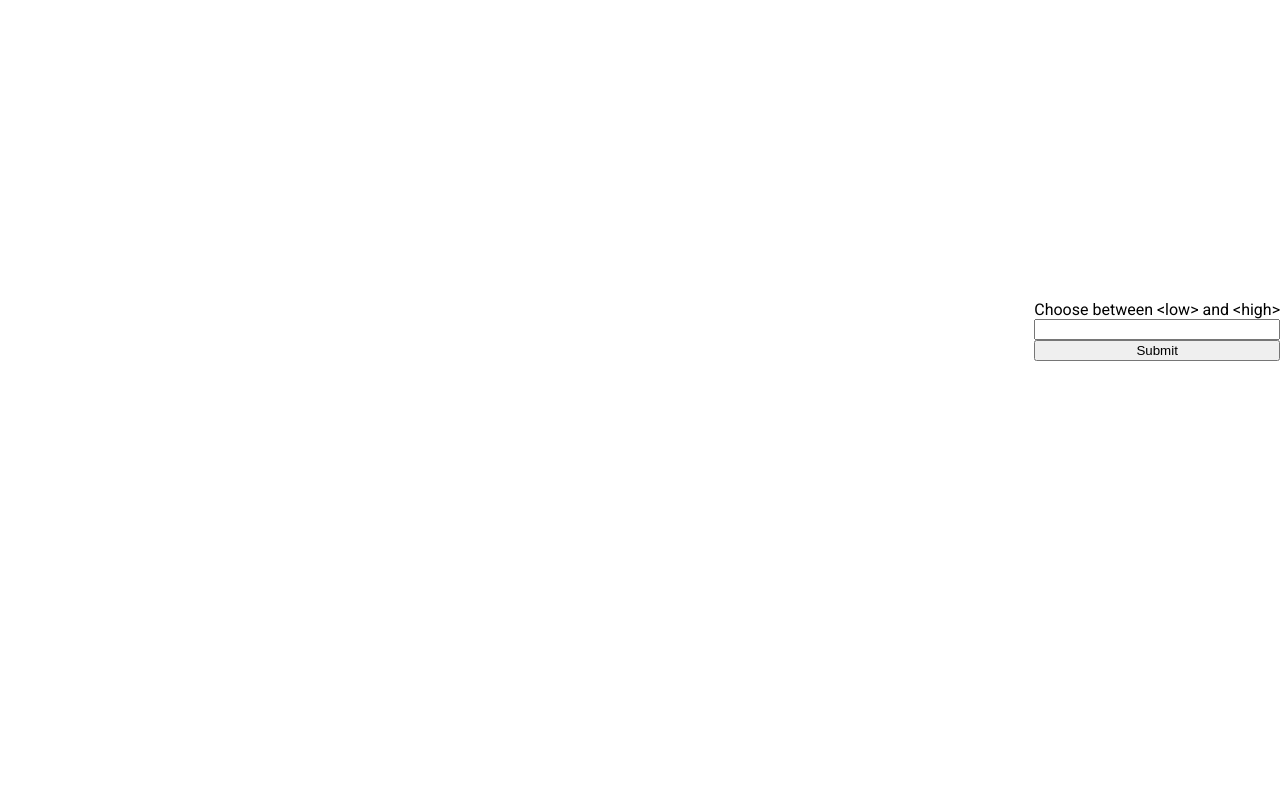
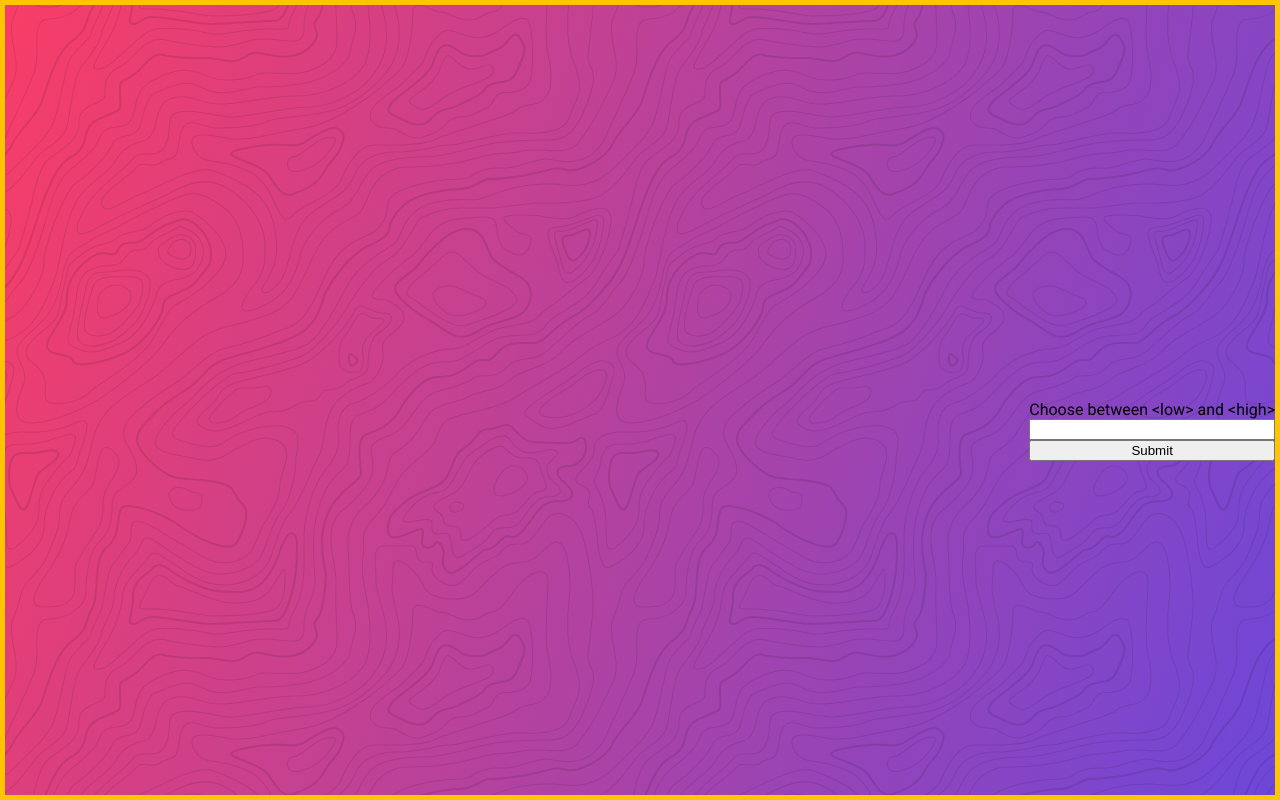
Before and after one commit to harunfr/jam, a plain HTML site: page index.html in a window 1280 px wide. Drawn offline with Linux system fonts and the light colour scheme.

Commit message:
added generic wesbos style

```diff
--- a/style.css
+++ b/style.css
@@ -1,16 +1,26 @@
 @import url("https://fonts.googleapis.com/css2?family=Roboto:wght@400;700&display=swap");
-
+:root {
+  --wesbos-yellow: #ffc600;
+  --black: #272727;
+}
 * {
   box-sizing: border-box;
 }
 
 body {
+  /*Wesbos template starts here*/
+  background-image: url("./topography.svg"),
+    linear-gradient(110deg, #f93d66, #6d47d9);
+  border: 5px solid var(--wesbos-yellow);
+  background-attachment: fixed;
+  /*Wesbos template ends here*/
   position: relative;
   font-family: "Roboto", sans-serif;
   display: grid;
   grid-template-columns: 150px 150px 150px 150px;
   grid-template-rows: 150px 150px 150px 150px;
   margin: 0;
+  height: 100vh;
 }
 
 .box {
```
Also changed, not shown: topography.svg (added).
